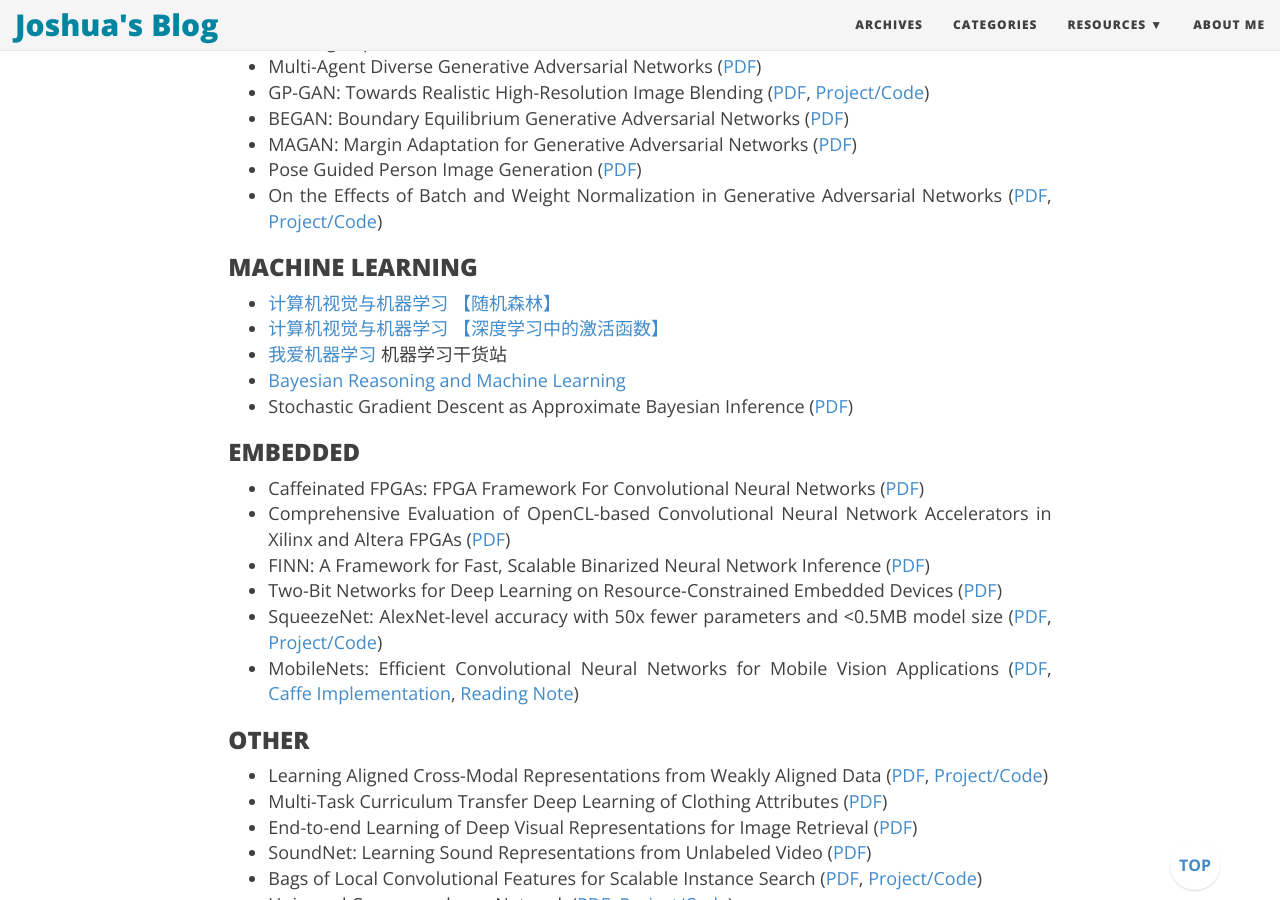
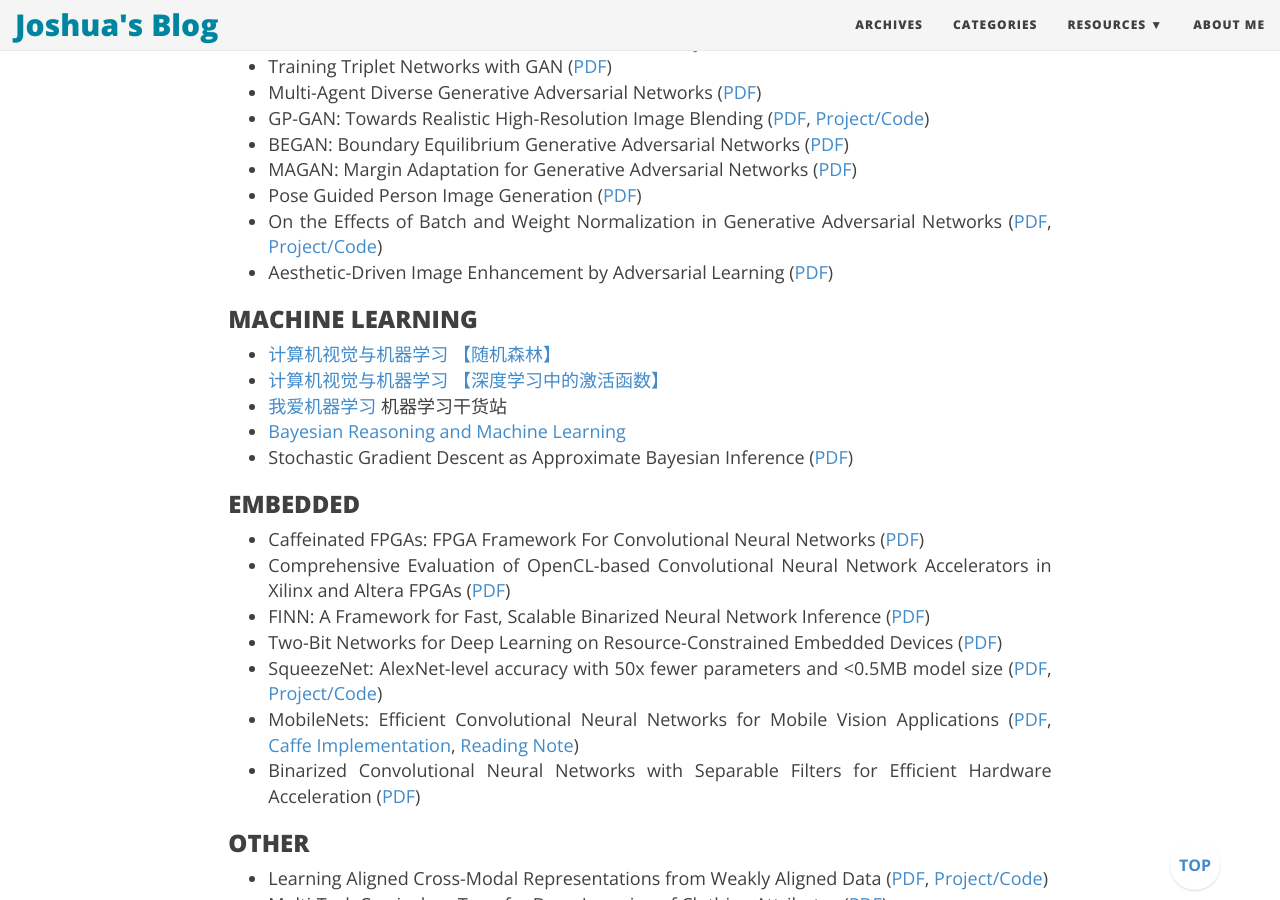
Before and after one commit to joshua19881228/joshua19881228.github.io, a Jekyll site: the page built from _posts/Computer_Vision/2016-08-25-my-jumble-of-computer-vision.md, in a window 1280 px wide and 900 px high, scrolled down 11977 px. Built offline with Jekyll 4.4.1, drawn with Linux system fonts in a browser that asks for light colours; nearby versions of some CDN libraries; comment, search, counter and statistics services are not loaded; some of the changed text lies outside the part shown.

Commit message:
update post

```diff
--- a/_posts/Computer_Vision/2016-08-25-my-jumble-of-computer-vision.md
+++ b/_posts/Computer_Vision/2016-08-25-my-jumble-of-computer-vision.md
@@ -112,6 +112,7 @@
 * Rethinking Atrous Convolution for Semantic Image Segmentation ([PDF](https://arxiv.org/abs/1706.05587))
 * Discriminative Localization in CNNs for Weakly-Supervised Segmentation of Pulmonary Nodules ([PDF](https://arxiv.org/abs/1707.01086))
 * Superpixel-based semantic segmentation trained by statistical process control ([PDF](https://arxiv.org/abs/1706.10071))
+* The Devil is in the Decoder ([PDF](https://arxiv.org/abs/1707.05847))
 
 ### TRACKING ###
 
@@ -345,6 +346,7 @@
 * MAGAN: Margin Adaptation for Generative Adversarial Networks ([PDF](https://arxiv.org/abs/1704.03817))
 * Pose Guided Person Image Generation ([PDF](https://arxiv.org/abs/1705.09368))
 * On the Effects of Batch and Weight Normalization in Generative Adversarial Networks ([PDF](https://arxiv.org/abs/1704.03971), [Project/Code](https://github.com/stormraiser/GAN-weight-norm))
+* Aesthetic-Driven Image Enhancement by Adversarial Learning ([PDF](https://arxiv.org/abs/1707.05251))
 
 ### MACHINE LEARNING ###
 
@@ -362,6 +364,7 @@
 * Two-Bit Networks for Deep Learning on Resource-Constrained Embedded Devices ([PDF](https://arxiv.org/abs/1701.00485))
 * SqueezeNet: AlexNet-level accuracy with 50x fewer parameters and <0.5MB model size ([PDF](https://arxiv.org/abs/1602.07360), [Project/Code](https://github.com/DeepScale/SqueezeNet))
 * MobileNets: Efficient Convolutional Neural Networks for Mobile Vision Applications ([PDF](https://arxiv.org/abs/1704.04861), [Caffe Implementation](https://github.com/farmingyard/caffe-mobilenet), [Reading Note](https://joshua19881228.github.io/2017-07-19-MobileNet/))
+* Binarized Convolutional Neural Networks with Separable Filters for Efficient Hardware Acceleration ([PDF](https://arxiv.org/abs/1707.04693))
 
 ### OTHER ###
 
@@ -390,6 +393,7 @@
 * Person Re-identification: Past, Present and Future ([PDF](https://arxiv.org/abs/1610.02984))
 * ResnetCrowd: A Residual Deep Learning Architecture for Crowd Counting, Violent Behaviour Detection and Crowd Density Level Classification ([PDF](https://arxiv.org/abs/1705.10698))
 * Unsupervised Person Re-identification: Clustering and Fine-tuning ([PDF](https://arxiv.org/abs/1705.10444), [Project/Code](https://github.com/hehefan/Unsupervised-Person-Re-identification-Clustering-and-Fine-tuning))
+* Learning Cross-modal Embeddings for Cooking Recipes and Food Images ([PDF](http://im2recipe.csail.mit.edu/im2recipe.pdf), [Project/Code](http://im2recipe.csail.mit.edu/))
 
 ## INTERESTING FINDS ##
 
```
Also changed, not shown: other parts of _posts/Computer_Vision/2016-08-25-my-jumble-of-computer-vision.md (+2 -1 lines).
